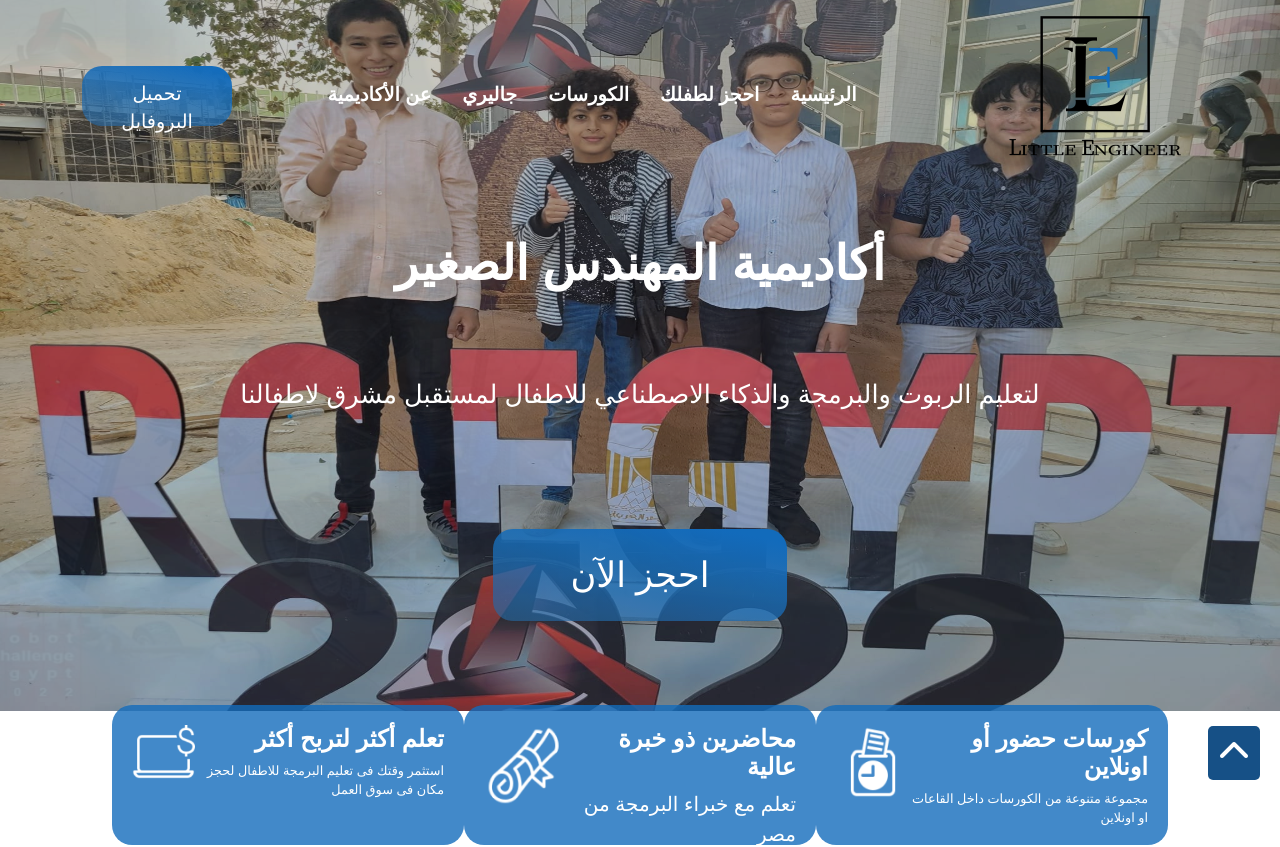
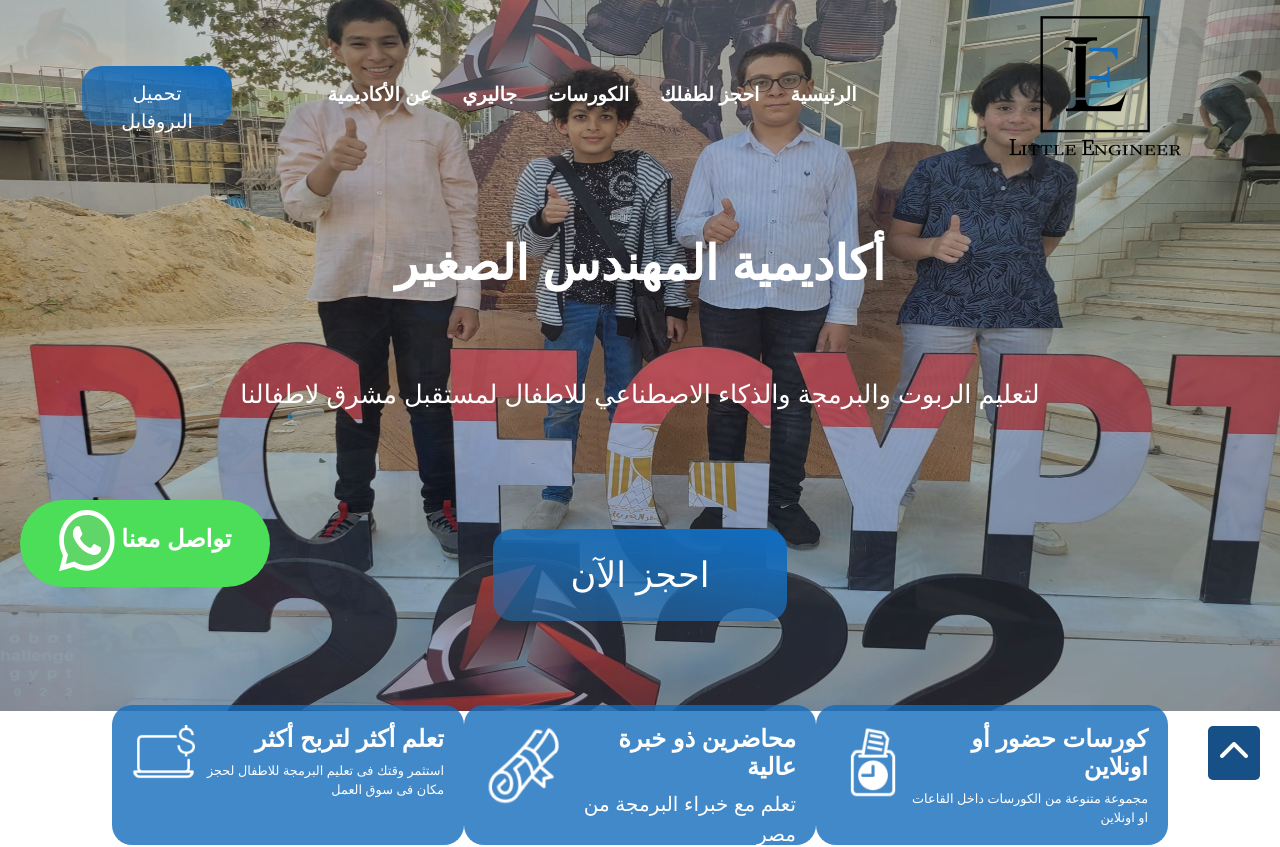
Before and after one commit to Core-Technology-Solutions/LE.Academy, an Angular app in the folder ClientSide/: page / in a window 1280 px wide. Shown: the top 847 px of the page. Built offline with nearby package versions, Linux system fonts and the light colour scheme; no server answers.

Commit message:
whats-icon

```diff
--- a/ClientSide/src/app/Components/nav/nav.component.html
+++ b/ClientSide/src/app/Components/nav/nav.component.html
@@ -21,7 +21,7 @@
           <a class="nav-link" href="#course"> الكورسات </a>
         </li>
         <li class="nav-item">
-          <a class="nav-link" href="#gallery"> جاليري </a>
+          <a class="nav-link" routerLink="/gallery"> جاليري </a>
         </li>
         <li class="nav-item">
           <a class="nav-link" href="#about"> عن الأكاديمية </a>
--- /dev/null
+++ b/ClientSide/src/app/Components/whats-app-icon/whats-app-icon.component.html
@@ -0,0 +1,22 @@
+<a class="btn" role="button" href="">   تواصل معنا
+  <svg xmlns="http://www.w3.org/2000/svg" width="56" height="62" viewBox="0 0 56 62" fill="none">
+    <g clip-path="url(#clip0_54_124)">
+      <path d="M1.19018 30.3377C1.18887 35.4974 2.4226 40.5354 4.76853 44.976L0.96582 60.1482L15.1747 56.077C19.1047 58.4149 23.5079 59.6399 27.9825 59.6402H27.9943C42.7658 59.6402 54.7902 46.5053 54.7965 30.3608C54.7993 22.5376 52.0138 15.1812 46.953 9.64668C41.893 4.1126 35.1634 1.06326 27.9932 1.05969C13.22 1.05969 1.19649 14.1939 1.19039 30.3377" fill="url(#paint0_linear_54_124)"/>
+      <path d="M0.233068 30.3282C0.231543 35.6735 1.5095 40.8917 3.93907 45.4913L0 61.2074L14.7184 56.9903C18.7737 59.4065 23.3397 60.6804 27.9858 60.6823H27.9978C43.2993 60.6823 55.7555 47.0749 55.7621 30.3525C55.7647 22.2482 52.879 14.6273 47.6374 8.89452C42.3951 3.1624 35.4248 0.00333235 27.9978 0C12.6937 0 0.239167 13.6055 0.233068 30.3282ZM8.99817 44.6992L8.44861 43.7459C6.1384 39.7318 4.91904 35.0932 4.92079 30.3301C4.9258 16.4306 15.2775 5.1223 28.0065 5.1223C34.1708 5.12515 39.964 7.75104 44.3213 12.5154C48.6783 17.2801 51.0759 23.614 51.0744 30.3506C51.0687 44.25 40.7168 55.5598 27.9978 55.5598H27.9886C23.8472 55.5574 19.7855 54.342 16.2433 52.0453L15.4004 51.4991L6.66618 54.0014L8.99817 44.6989V44.6992Z" fill="url(#paint1_linear_54_124)"/>
+      <path d="M21.0586 17.6491C20.5389 16.3868 19.9919 16.3614 19.4977 16.3392C19.093 16.3202 18.6303 16.3216 18.1681 16.3216C17.7055 16.3216 16.9538 16.5118 16.3184 17.2699C15.6824 18.0287 13.8901 19.8625 13.8901 23.5921C13.8901 27.3219 16.3761 30.9264 16.7227 31.4326C17.0697 31.938 21.5219 39.8366 28.5732 42.8752C34.4335 45.4004 35.626 44.8982 36.8979 44.7715C38.1699 44.6454 41.0025 42.9383 41.5804 41.1681C42.1587 39.3981 42.1587 37.881 41.9853 37.5639C41.8119 37.2481 41.3493 37.0583 40.6555 36.6794C39.9615 36.3002 36.5509 34.4663 35.9151 34.2132C35.279 33.9605 34.8166 33.8343 34.3539 34.5934C33.8913 35.3512 32.5628 37.0583 32.1579 37.5639C31.7534 38.0707 31.3485 38.1337 30.6549 37.7546C29.9607 37.3742 27.7265 36.5747 25.0759 33.9923C23.0136 31.9829 21.6212 29.5015 21.2165 28.7425C20.8118 27.9846 21.1732 27.5738 21.521 27.196C21.8327 26.8564 22.215 26.3108 22.5622 25.8683C22.9081 25.4256 23.0236 25.1097 23.2549 24.6042C23.4864 24.0981 23.3706 23.6554 23.1974 23.2762C23.0236 22.8971 21.6755 19.1479 21.0586 17.6491Z" fill="white"/>
+    </g>
+    <defs>
+      <linearGradient id="paint0_linear_54_124" x1="2692.5" y1="5909.91" x2="2692.5" y2="1.05969" gradientUnits="userSpaceOnUse">
+        <stop stop-color="#1FAF38"/>
+        <stop offset="1" stop-color="#60D669"/>
+      </linearGradient>
+      <linearGradient id="paint1_linear_54_124" x1="2788.1" y1="6120.74" x2="2788.1" y2="0" gradientUnits="userSpaceOnUse">
+        <stop stop-color="#F9F9F9"/>
+        <stop offset="1" stop-color="white"/>
+      </linearGradient>
+      <clipPath id="clip0_54_124">
+        <rect width="55.7621" height="61.4104" fill="white"/>
+      </clipPath>
+    </defs>
+  </svg>
+</a>
--- /dev/null
+++ b/ClientSide/src/app/Components/whats-app-icon/whats-app-icon.component.scss
@@ -0,0 +1,25 @@
+a {
+  box-shadow: none;
+  width: 250px;
+  height: 86.998px;
+  padding: 10px 5px;
+  color: #FFF;
+  font-family: 'Poppins', sans-serif;
+  font-size: 24px;
+  font-style: normal;
+  font-weight: 600;
+  line-height: normal;
+  border-radius: 60px;
+  border: none;
+  background: #4cde58;
+  position: fixed;
+  top: 500px; /* Adjust the distance from the bottom as needed */
+  left: 20px; /* Adjust the distance from the right as needed */
+  z-index: 999;
+}
+
+a:hover {
+  background: #37d645;
+  color: #FFF;
+
+}
--- a/ClientSide/src/app/app.component.html
+++ b/ClientSide/src/app/app.component.html
@@ -9,7 +9,7 @@
 <!-- <app-images></app-images> -->
 <!-- <app-about></app-about> -->
 <!-- <app-contact></app-contact> -->
-
+<app-whats-app-icon></app-whats-app-icon>
 <router-outlet></router-outlet>
 <app-scroll-to-top></app-scroll-to-top>
 <app-footer></app-footer>
--- a/ClientSide/src/app/app.module.ts
+++ b/ClientSide/src/app/app.module.ts
@@ -18,6 +18,7 @@ import { NotFoundComponent } from './Components/not-found/not-found.component';
 import {HttpClientModule} from '@angular/common/http';
 import { FormsModule } from '@angular/forms';
 import { ScrollToTopComponent } from './Components/scroll-to-top/scroll-to-top.component';
+import { WhatsAppIconComponent } from './Components/whats-app-icon/whats-app-icon.component';
 @NgModule({
   declarations: [
     AppComponent,
@@ -33,7 +34,8 @@ import { ScrollToTopComponent } from './Components/scroll-to-top/scroll-to-top.c
     NavComponent,
     HomeComponent,
     NotFoundComponent,
-    ScrollToTopComponent
+    ScrollToTopComponent,
+    WhatsAppIconComponent
   ],
   imports: [
     BrowserModule,
```
Also changed, not shown: ClientSide/src/app/Components/whats-app-icon/whats-app-icon.component.ts (added, +10 -0 lines), 1 other file (tests, documents, lock files or other folders).
